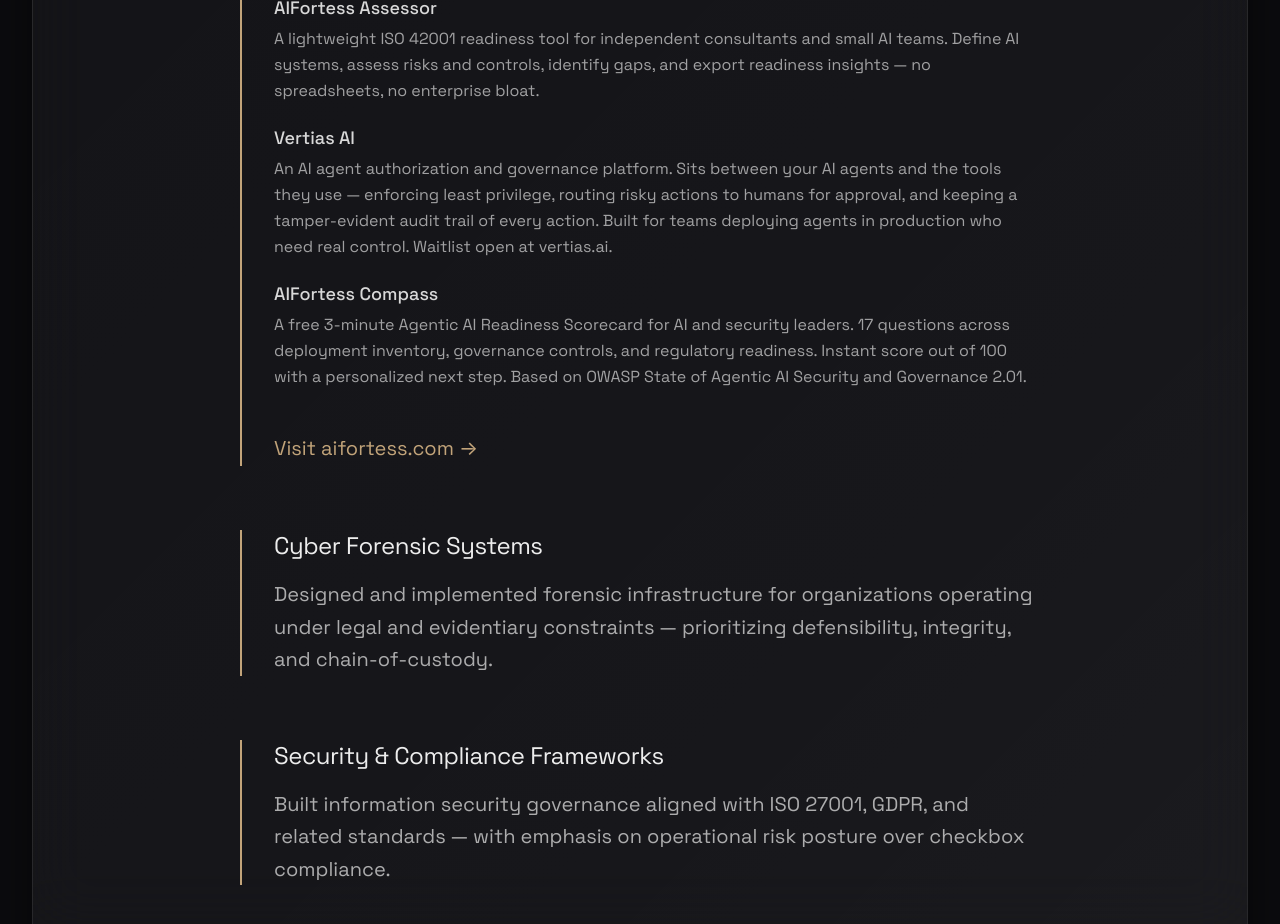
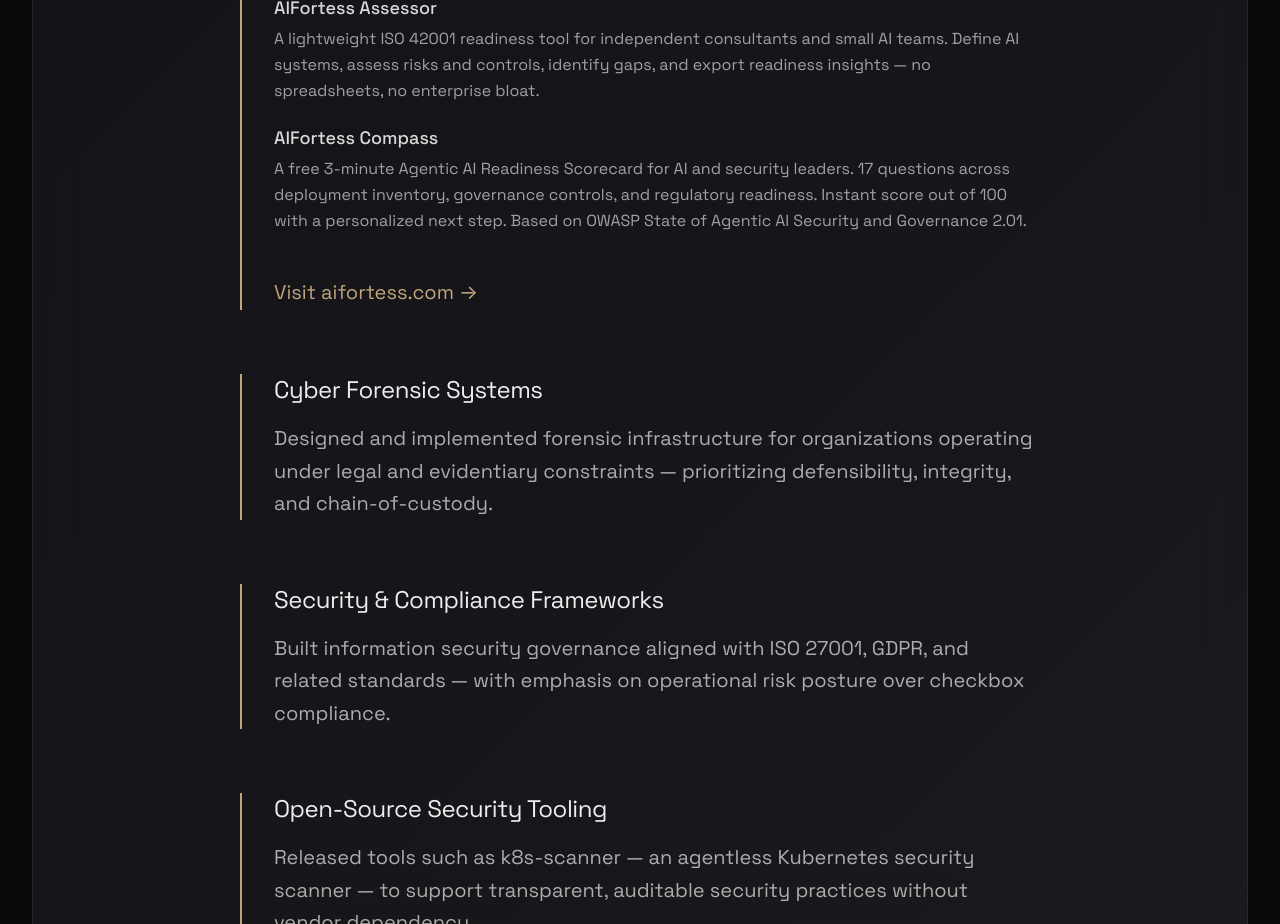
Before and after one commit to rohit-kaundal/rohitkaundal-dot-com, a React (Vite) app: page / in a window 1280 px wide. Shown: the part 5300-6224 px from the top of the page. Built offline with nearby package versions, Linux system fonts and the light colour scheme.

Commit message:
fix: remove vertias ai reference - keeping it seprate brand
Signed-off-by: Rohit Kaundal <kaundal.rohit@gmail.com>

```diff
--- a/src/components/Work.jsx
+++ b/src/components/Work.jsx
@@ -9,10 +9,6 @@
         {
           name: 'AIFortess Assessor',
           summary: 'A lightweight ISO 42001 readiness tool for independent consultants and small AI teams. Define AI systems, assess risks and controls, identify gaps, and export readiness insights — no spreadsheets, no enterprise bloat.'
-        },
-        {
-          name: 'Vertias AI',
-          summary: 'An AI agent authorization and governance platform. Sits between your AI agents and the tools they use — enforcing least privilege, routing risky actions to humans for approval, and keeping a tamper-evident audit trail of every action. Built for teams deploying agents in production who need real control. Waitlist open at vertias.ai.'
         },
         {
           name: 'AIFortess Compass',
```
